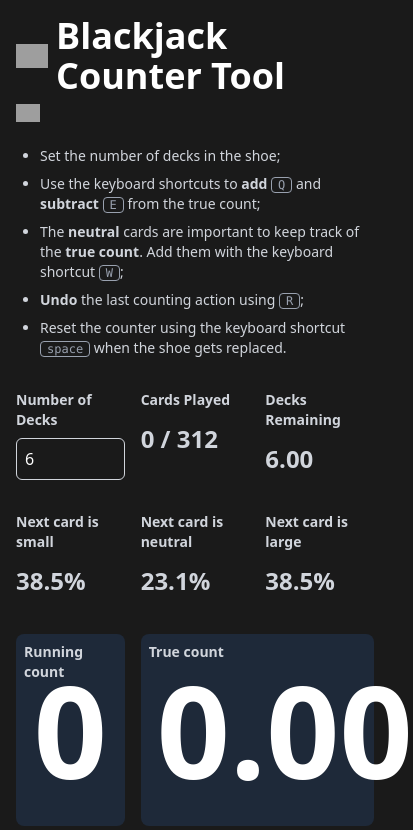
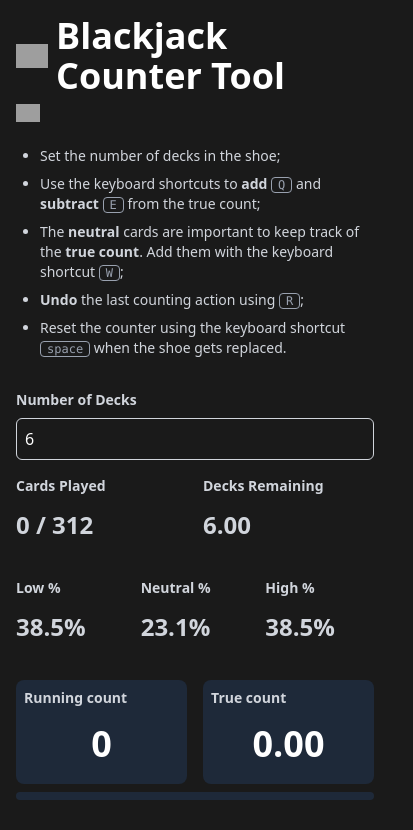
Before and after one commit to tchesa/blackjack-counter-tool, a React (Vite) app: page / in a window 390 px wide. Shown: the top 830 px of the page, 413 px wide, since content can reach past the window. Built offline with nearby package versions, Linux system fonts and the light colour scheme; no server answers; grey boxes are pictures that could not be loaded.

Commit message:
responsive

```diff
--- a/src/App.tsx
+++ b/src/App.tsx
@@ -26,10 +26,10 @@ const CONTER_LABELS: Record<Counter, string> = {
 type LastAction = "add" | "subtract" | "neutral";
 
 const DECK_SIZE = 52;
-const SMALL_CARDS_PER_DECK = 20;
-const LARGE_CARDS_PER_DECK = 20;
+const LOW_CARDS_PER_DECK = 20;
+const HIGH_CARDS_PER_DECK = 20;
 const NEUTRAL_CARDS_PER_DECK =
-  DECK_SIZE - SMALL_CARDS_PER_DECK - LARGE_CARDS_PER_DECK;
+  DECK_SIZE - LOW_CARDS_PER_DECK - HIGH_CARDS_PER_DECK;
 
 export default function Home() {
   const [count, setCount] = useState<number>(0);
@@ -39,8 +39,8 @@ export default function Home() {
   const [isResetPressed, setIsResetPressed] = useState<boolean>(false);
   const [isUndoPressed, setIsUndoPressed] = useState<boolean>(false);
   const [numberOfDecks, setNumberOfDecks] = useState<number>(6);
-  const [smallCardsPlayed, setSmallCardsPlayed] = useState<number>(0);
-  const [largeCardsPlayed, setLargeCardsPlayed] = useState<number>(0);
+  const [lowCardsPlayed, setLowCardsPlayed] = useState<number>(0);
+  const [highCardsPlayed, setHighCardsPlayed] = useState<number>(0);
   const [neutralCardsPlayed, setNeutralCardsPlayed] = useState<number>(0);
   const [lastAction, setLastAction] = useState<LastAction | null>(null);
   const posthog = usePostHog();
@@ -49,7 +49,7 @@ export default function Home() {
     posthog.capture("page_view");
   }, []);
 
-  const cardsPlayed = smallCardsPlayed + largeCardsPlayed + neutralCardsPlayed;
+  const cardsPlayed = lowCardsPlayed + highCardsPlayed + neutralCardsPlayed;
 
   useEffect(() => {
     const storedNumberOfDecks = window.localStorage.getItem(
@@ -78,8 +78,8 @@ export default function Home() {
 
   const handleReset = useCallback(() => {
     setCount(0);
-    setSmallCardsPlayed(0);
-    setLargeCardsPlayed(0);
+    setLowCardsPlayed(0);
+    setHighCardsPlayed(0);
     setNeutralCardsPlayed(0);
     setLastAction(null);
     posthog.capture("reset");
@@ -87,14 +87,14 @@ export default function Home() {
 
   const handleAdd = useCallback(() => {
     setCount((x) => x + 1);
-    setSmallCardsPlayed((x) => x + 1);
+    setLowCardsPlayed((x) => x + 1);
     setLastAction("add");
     posthog.capture("upcount");
   }, []);
 
   const handleSubtract = useCallback(() => {
     setCount((x) => x - 1);
-    setLargeCardsPlayed((x) => x + 1);
+    setHighCardsPlayed((x) => x + 1);
     setLastAction("subtract");
     posthog.capture("downcount");
   }, []);
@@ -108,10 +108,10 @@ export default function Home() {
   const handleUndo = useCallback(() => {
     if (lastAction === "add") {
       setCount((x) => Math.max(0, x - 1));
-      setSmallCardsPlayed((x) => Math.max(0, x - 1));
+      setLowCardsPlayed((x) => Math.max(0, x - 1));
     } else if (lastAction === "subtract") {
       setCount((x) => x + 1);
-      setLargeCardsPlayed((x) => Math.max(0, x - 1));
+      setHighCardsPlayed((x) => Math.max(0, x - 1));
     } else if (lastAction === "neutral") {
       setNeutralCardsPlayed((x) => Math.max(0, x - 1));
     }
@@ -206,21 +206,21 @@ export default function Home() {
   const totalCards = numberOfDecks * DECK_SIZE;
   const cardsRemaining = totalCards - cardsPlayed;
 
-  const totalSmallCards = numberOfDecks * SMALL_CARDS_PER_DECK;
-  const totalLargeCards = numberOfDecks * LARGE_CARDS_PER_DECK;
+  const totalLowCards = numberOfDecks * LOW_CARDS_PER_DECK;
+  const totalHighCards = numberOfDecks * HIGH_CARDS_PER_DECK;
   const totalNeutralCards = numberOfDecks * NEUTRAL_CARDS_PER_DECK;
 
-  const smallCardsRemaining = Math.max(0, totalSmallCards - smallCardsPlayed);
-  const largeCardsRemaining = Math.max(0, totalLargeCards - largeCardsPlayed);
+  const lowCardsRemaining = Math.max(0, totalLowCards - lowCardsPlayed);
+  const highCardsRemaining = Math.max(0, totalHighCards - highCardsPlayed);
   const neutralCardsRemaining = Math.max(
     0,
     totalNeutralCards - neutralCardsPlayed
   );
 
-  const nextCardIsSmallProbability =
-    cardsRemaining > 0 ? smallCardsRemaining / cardsRemaining : 0;
-  const nextCardIsLargeProbability =
-    cardsRemaining > 0 ? largeCardsRemaining / cardsRemaining : 0;
+  const nextCardIsLowProbability =
+    cardsRemaining > 0 ? lowCardsRemaining / cardsRemaining : 0;
+  const nextCardIsHighProbability =
+    cardsRemaining > 0 ? highCardsRemaining / cardsRemaining : 0;
   const nextCardIsNeutralProbability =
     cardsRemaining > 0 ? neutralCardsRemaining / cardsRemaining : 0;
 
@@ -280,12 +280,13 @@ export default function Home() {
             ))}
           </ul>
         </div>
-        <div className="gap-4 w-full grid grid-cols-3">
+        <div className="gap-4 w-full grid grid-cols-2 md:grid-cols-3">
           <InputField
             type="number"
             value={numberOfDecks.toString()}
             onChange={(value) => setNumberOfDecks(parseInt(value))}
             label="Number of Decks"
+            className="col-span-2 md:col-span-1"
           />
           <TextField
             label="Cards Played"
@@ -298,38 +299,38 @@ export default function Home() {
         </div>
         <div className="gap-4 w-full grid grid-cols-3">
           <TextField
-            label="Next card is small"
-            value={(nextCardIsSmallProbability * 100).toFixed(1) + "%"}
+            label="Low %"
+            value={(nextCardIsLowProbability * 100).toFixed(1) + "%"}
             valueIntent={
-              nextCardIsSmallProbability > nextCardIsNeutralProbability &&
-              nextCardIsSmallProbability > nextCardIsLargeProbability
+              nextCardIsLowProbability > nextCardIsNeutralProbability &&
+              nextCardIsLowProbability > nextCardIsHighProbability
                 ? "positive"
                 : "default"
             }
           />
           <TextField
-            label="Next card is neutral"
+            label="Neutral %"
             value={(nextCardIsNeutralProbability * 100).toFixed(1) + "%"}
             valueIntent={
-              nextCardIsNeutralProbability > nextCardIsSmallProbability &&
-              nextCardIsNeutralProbability > nextCardIsLargeProbability
+              nextCardIsNeutralProbability > nextCardIsLowProbability &&
+              nextCardIsNeutralProbability > nextCardIsHighProbability
                 ? "positive"
                 : "default"
             }
           />
           <TextField
-            label="Next card is large"
-            value={(nextCardIsLargeProbability * 100).toFixed(1) + "%"}
+            label="High %"
+            value={(nextCardIsHighProbability * 100).toFixed(1) + "%"}
             valueIntent={
-              nextCardIsLargeProbability > nextCardIsSmallProbability &&
-              nextCardIsLargeProbability > nextCardIsNeutralProbability
+              nextCardIsHighProbability > nextCardIsLowProbability &&
+              nextCardIsHighProbability > nextCardIsNeutralProbability
                 ? "positive"
                 : "default"
             }
           />
         </div>
         <div className="flex flex-col gap-2 w-full">
-          <div className="gap-4 w-full grid grid-cols-3">
+          <div className="gap-4 w-full grid grid-cols-2 md:grid-cols-3">
             {COUNTERS.map((key) => {
               const value = counters[key];
 
@@ -338,7 +339,7 @@ export default function Home() {
                   key={key}
                   className={cx(
                     "rounded-lg grow relative",
-                    key === "trueCount" ? "col-span-2" : "col-span-1",
+                    key === "trueCount" ? "md:col-span-2" : "md:col-span-1",
                     value > 0
                       ? "bg-green-800"
                       : value < 0
@@ -349,7 +350,7 @@ export default function Home() {
                   <p className="text-sm text-gray-300 font-bold absolute top-2 left-2">
                     {CONTER_LABELS[key]}
                   </p>
-                  <p className="font-bold text-9xl px-4 py-8 w-full text-center">
+                  <p className="font-bold text-4xl md:text-9xl px-4 py-8 w-full text-center relative top-3 md:top-2">
                     {key === "trueCount" ? value.toFixed(2) : value}
                   </p>
                 </div>
@@ -359,7 +360,7 @@ export default function Home() {
           <div className="flex flex-row w-full h-2 rounded-lg overflow-hidden">
             <div
               className="bg-green-800 h-full"
-              style={{ flexGrow: smallCardsPlayed }}
+              style={{ flexGrow: lowCardsPlayed }}
             />
             <div
               className="bg-gray-800 h-full"
@@ -367,11 +368,11 @@ export default function Home() {
             />
             <div
               className="bg-red-800 h-full"
-              style={{ flexGrow: largeCardsPlayed }}
+              style={{ flexGrow: highCardsPlayed }}
             />
           </div>
         </div>
-        <div className="flex flex-col gap-4 w-full">
+        <div className="flex flex-col gap-16 md:gap-4 w-full">
           <div className="w-full grid grid-cols-3 gap-4">
             <Button
               isActive={isAddPressed}
```
